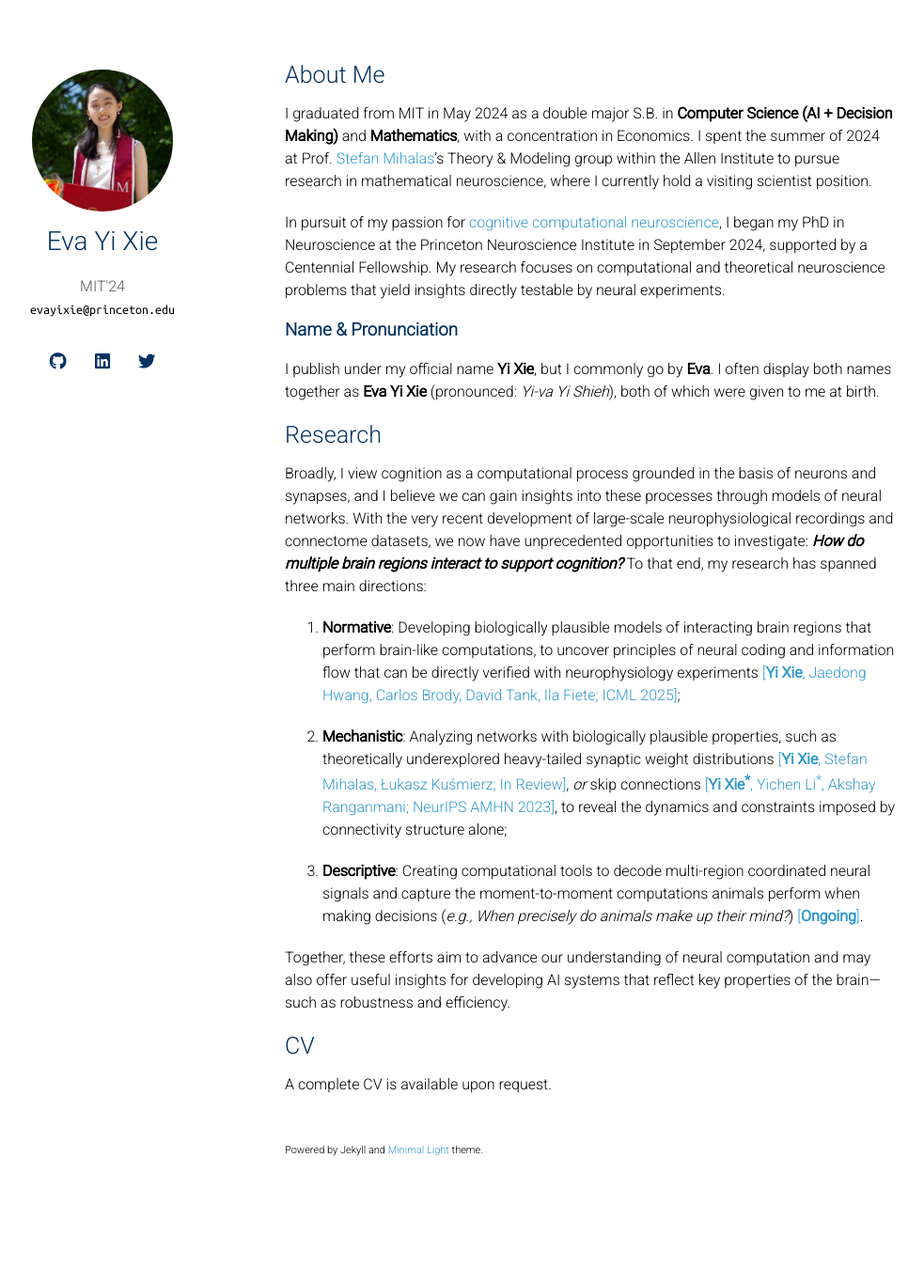
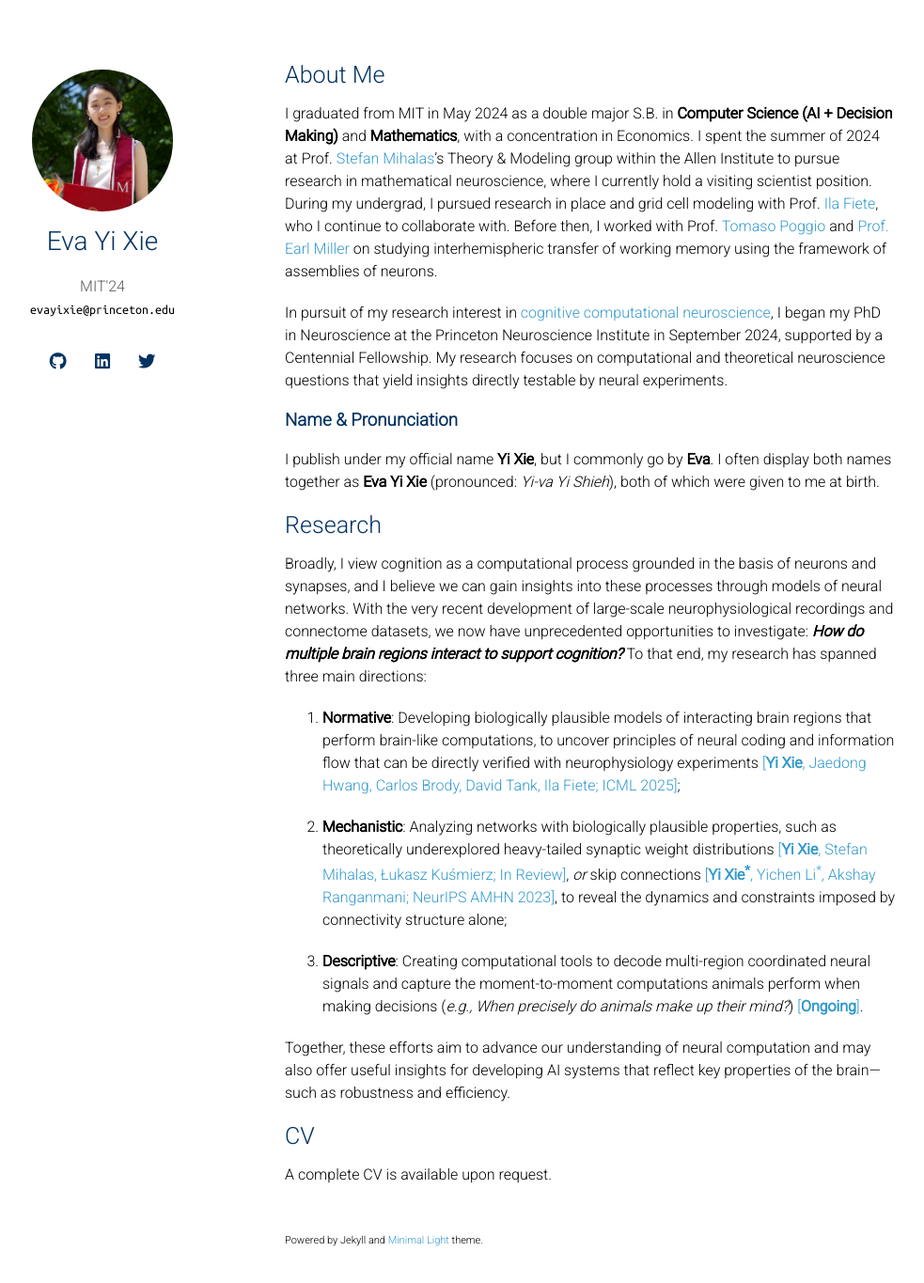
Before and after one commit to minzsiure/minzsiure.github.io, a Jekyll site: the page built from index.md, in a window 1280 px wide and 1400 px high. Shown: the top 1365 px of the window at 94% size, without its empty margins (167-1150 px from the left). Built offline with Jekyll 4.4.1, drawn with Linux system fonts in a browser that asks for light colours; nearby versions of some CDN libraries; a style sheet for code colours, icons or effects is not loaded; our own code applies the rules of GitHub Pages for plain Markdown files.

Commit message:
update website

```diff
--- a/index.md
+++ b/index.md
@@ -4,9 +4,9 @@
 
 ## About Me
 
-I graduated from MIT in May 2024 as a double major S.B. in <b>Computer Science (AI + Decision Making)</b> and <b>Mathematics</b>, with a concentration in Economics. I spent the summer of 2024 at Prof.  <a href="https://alleninstitute.org/person/stefan-mihalas/" target=_blank> Stefan Mihalas</a>'s Theory & Modeling group within the Allen Institute to pursue research in mathematical neuroscience, where I currently hold a visiting scientist position. <br>
+I graduated from MIT in May 2024 as a double major S.B. in <b>Computer Science (AI + Decision Making)</b> and <b>Mathematics</b>, with a concentration in Economics. I spent the summer of 2024 at Prof.  <a href="https://alleninstitute.org/person/stefan-mihalas/" target=_blank> Stefan Mihalas</a>'s Theory & Modeling group within the Allen Institute to pursue research in mathematical neuroscience, where I currently hold a visiting scientist position. During my undergrad, I pursued research in place and grid cell modeling with Prof. <a href="https://fietelab.mit.edu/people/" target=_blank>Ila Fiete</a>, who I continue to collaborate with. Before then, I worked with Prof. <a href="https://mcgovern.mit.edu/profile/tomaso-poggio/" target=_blank>Tomaso Poggio</a> and <a href="https://ekmillerlab.mit.edu/earl-miller/" target=_blank>Prof. Earl Miller</a> on studying interhemispheric transfer of working memory using the framework of assemblies of neurons. <br>
 
-In pursuit of my passion for <a href="https://www.nature.com/articles/s41593-018-0210-5#:~:text=The%20goal%20of%20cognitive%20computational,perform%20real%2Dworld%20cognitive%20tasks" target="_blank">cognitive computational neuroscience</a>, I began my PhD in Neuroscience at the Princeton Neuroscience Institute in September 2024, supported by a Centennial Fellowship. My research focuses on computational and theoretical neuroscience problems that yield insights directly testable by neural experiments.
+In pursuit of my research interest in <a href="https://www.nature.com/articles/s41593-018-0210-5#:~:text=The%20goal%20of%20cognitive%20computational,perform%20real%2Dworld%20cognitive%20tasks" target="_blank">cognitive computational neuroscience</a>, I began my PhD in Neuroscience at the Princeton Neuroscience Institute in September 2024, supported by a Centennial Fellowship. My research focuses on computational and theoretical neuroscience questions that yield insights directly testable by neural experiments.
 <!-- I currently work with Profs. <a href="https://brodylab.org/" target="_blank">Carlos Brody</a>, <a href="https://dawlab.princeton.edu/" target="_blank">Nathaniel Daw</a>, and <a href="https://ben-eysenbach.github.io/" target="_blank">Ben Eysenbach</a>, and collaborate with Prof. <a href="https://mcgovern.mit.edu/profile/ila-fiete/" target="_blank">Ila Fiete</a>.
  -->
 
```
